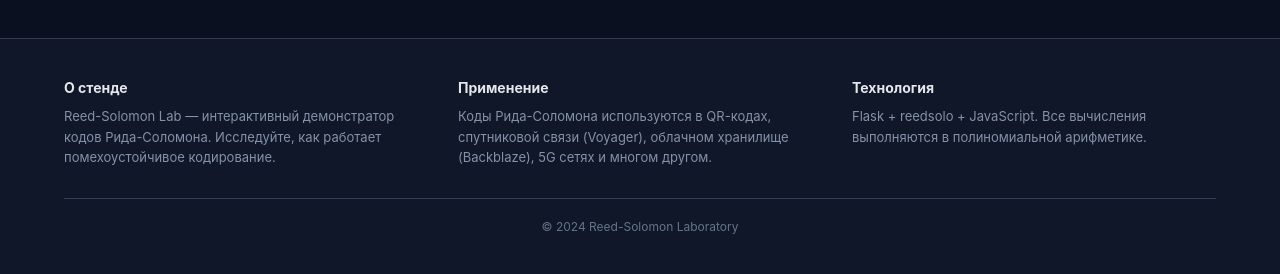
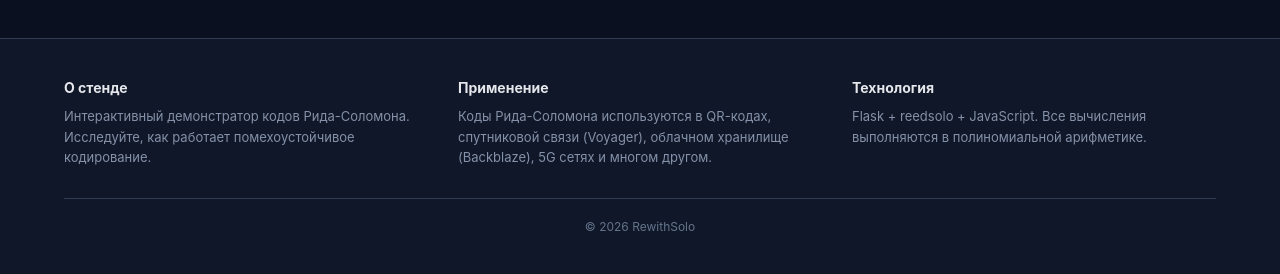
Before and after one commit to RewithSolo/reed-solo-demonstration, a Flask app: page / in a window 1280 px wide. Shown: the part 2333-2607 px from the top of the page. Run offline with Flask 3, Linux system fonts and the light colour scheme.

Commit message:
fix: add username and fix year

```diff
--- a/app/templates/index.html
+++ b/app/templates/index.html
@@ -264,7 +264,7 @@
             <div class="footer-section">
                 <h4>О стенде</h4>
                 <p>
-                    Reed-Solomon Lab — интерактивный демонстратор кодов Рида-Соломона.
+                    Интерактивный демонстратор кодов Рида-Соломона.
                     Исследуйте, как работает помехоустойчивое кодирование.
                 </p>
             </div>
@@ -281,7 +281,7 @@
             </div>
         </div>
         <div class="footer-bottom">
-            <span>© 2024 Reed-Solomon Laboratory</span>
+            <span>© 2026 RewithSolo</span>
         </div>
     </footer>
 
```
